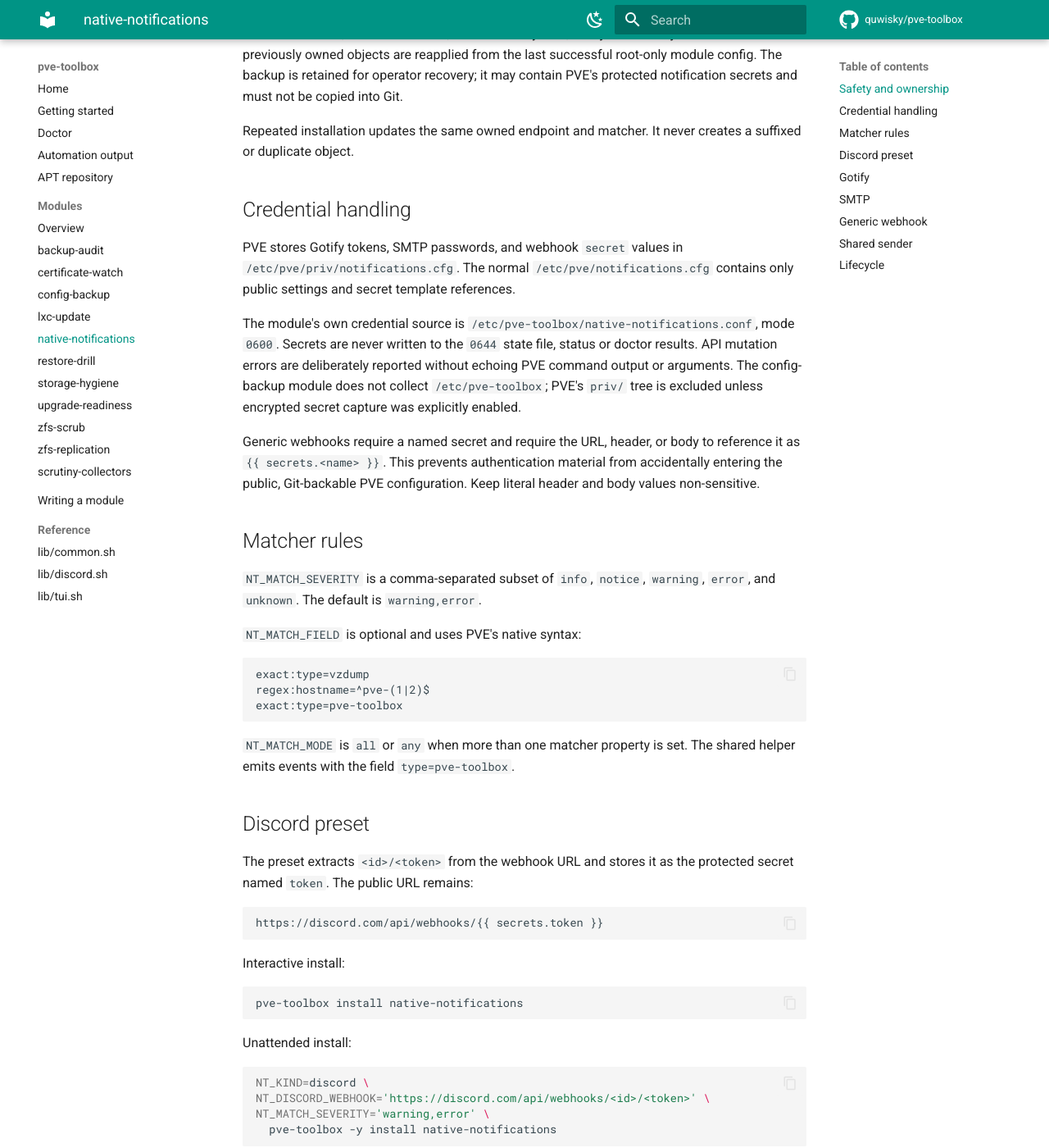
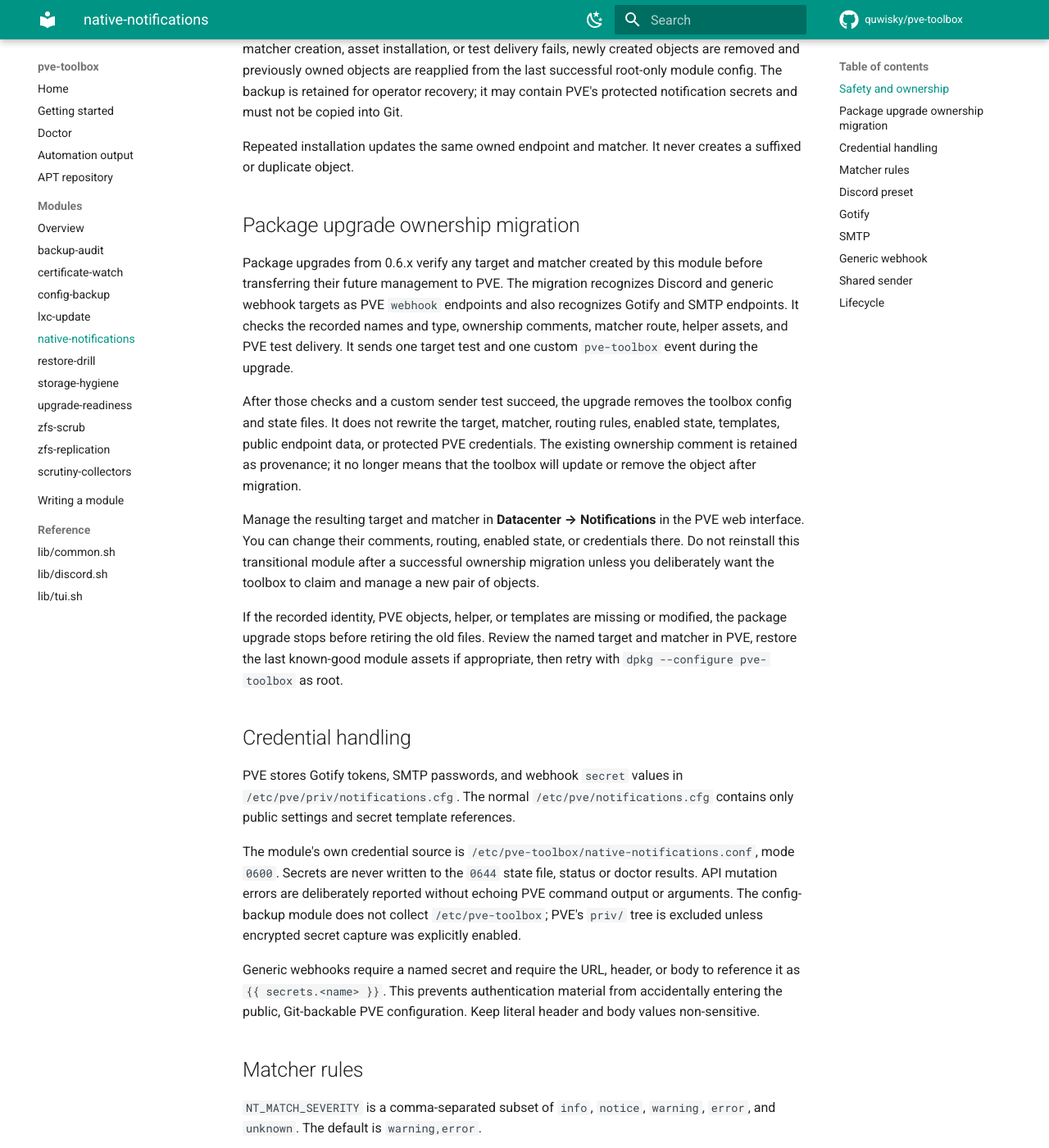
Before and after one commit to quwisky/pve-toolbox, an MkDocs documentation site: the page built from docs/modules/native-notifications.md, in a window 1280 px wide and 1400 px high, scrolled down 851 px. Shown: the whole window at 82% size. Built offline with MkDocs 1.6.1 and Material for MkDocs 9.7.7, drawn with Linux system fonts in a browser that asks for light colours; comment, search, counter and statistics services are not loaded; some of the changed text lies outside the part shown.

Commit message:
feat(package): migrate notification ownership (#64)
Verify legacy notification targets, matchers, credentials, and delivery
before retiring toolbox ownership state. Install the custom event sender
independently so migrated PVE routing remains usable.

Refs #53

````diff
--- a/docs/modules/native-notifications.md
+++ b/docs/modules/native-notifications.md
@@ -8,8 +8,9 @@ before claiming success, and exposes a shared sender for other toolbox modules.
 Module      native-notifications
 Config      /etc/pve-toolbox/native-notifications.conf (0600)
 State       /var/lib/pve-toolbox/native-notifications.state (0644; no secrets)
-Helper      /usr/local/bin/pve-toolbox-native-notify
+Helper      /usr/bin/pve-toolbox-native-notify (Debian package)
 Templates   /etc/pve/notification-templates/default/pve-toolbox-*.hbs
+Sources     /usr/share/pve-toolbox/notification-templates/
 Backups     /var/lib/pve-toolbox/native-notifications-backups/ (0700)
 ```
 
@@ -39,6 +40,32 @@ secrets and must not be copied into Git.
 
 Repeated installation updates the same owned endpoint and matcher. It never
 creates a suffixed or duplicate object.
+
+## Package upgrade ownership migration
+
+Package upgrades from 0.6.x verify any target and matcher created by this
+module before transferring their future management to PVE. The migration
+recognizes Discord and generic webhook targets as PVE `webhook` endpoints and
+also recognizes Gotify and SMTP endpoints. It checks the recorded names and
+type, ownership comments, matcher route, helper assets, and PVE test delivery.
+It sends one target test and one custom `pve-toolbox` event during the upgrade.
+
+After those checks and a custom sender test succeed, the upgrade removes the
+toolbox config and state files. It does not rewrite the target, matcher,
+routing rules, enabled state, templates, public endpoint data, or protected PVE
+credentials. The existing ownership comment is retained as provenance; it no
+longer means that the toolbox will update or remove the object after migration.
+
+Manage the resulting target and matcher in **Datacenter → Notifications** in
+the PVE web interface. You can change their comments, routing, enabled state,
+or credentials there. Do not reinstall this transitional module after a
+successful ownership migration unless you deliberately want the toolbox to
+claim and manage a new pair of objects.
+
+If the recorded identity, PVE objects, helper, or templates are missing or
+modified, the package upgrade stops before retiring the old files. Review the
+named target and matcher in PVE, restore the last known-good module assets if
+appropriate, then retry with `dpkg --configure pve-toolbox` as root.
 
 ## Credential handling
 
@@ -159,7 +186,8 @@ pve-toolbox-native-notify warning \
   'tank/appdata has not replicated for 26 hours'
 ```
 
-The helper accepts `info`, `notice`, `warning`, or `error`, preserves arbitrary
+The Debian package installs the helper independently of this provisioning
+module. It accepts `info`, `notice`, `warning`, or `error`, preserves arbitrary
 text as data, and calls `PVE::Notify` with the shipped `pve-toolbox` templates.
 It does not contain or accept endpoint credentials. Delivery is determined by
 the configured native matchers, so a matcher limited to `exact:type=vzdump`
````
Also changed, not shown: README.md (+6 -1 lines), docs/getting-started.md (+11 -0 lines), docs/modules/certificate-watch.md (+3 -2 lines), docs/modules/restore-drill.md (+3 -2 lines), 15 other files.
